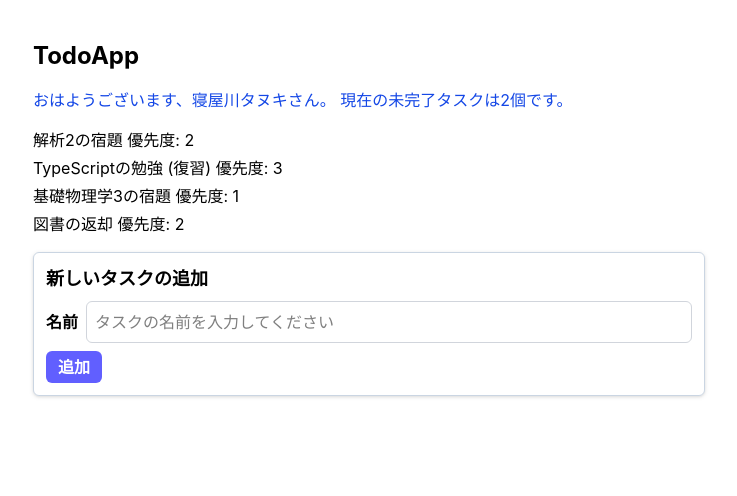
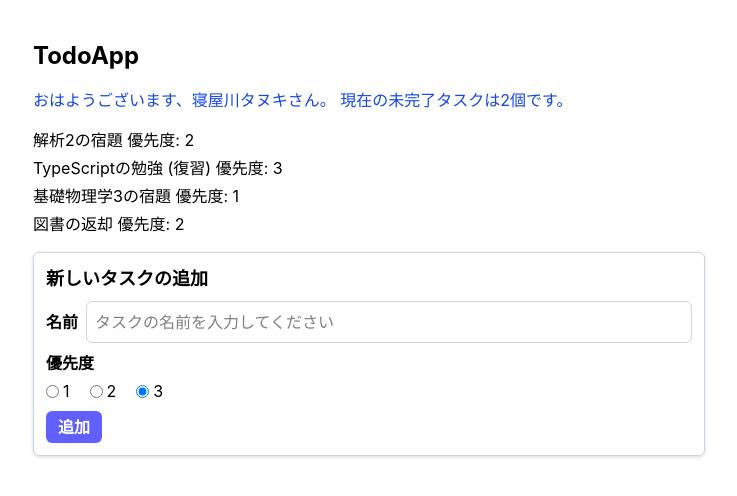
Before and after one commit to TakeshiWada1980/react-todo-app, a React (Vite) app: page / in a window 1280 px wide. Shown: the top 496 px of the page, without its empty margins (271-1008 px from the left). Built offline with nearby package versions, Linux system fonts and the light colour scheme.

Commit message:
lecture05 step03: 優先度のラジオボタン

```diff
--- a/src/App.tsx
+++ b/src/App.tsx
@@ -10,6 +10,7 @@ import { twMerge } from "tailwind-merge";
 const App = () => {
   const [todos, setTodos] = useState<Todo[]>(initTodos);
   const [newTodoName, setNewTodoName] = useState("");
+  const [newTodoPriority, setNewTodoPriority] = useState(3);
 
   const uncompletedCount = todos.filter((todo) => !todo.isDone).length;
 
@@ -17,16 +18,21 @@ const App = () => {
     setNewTodoName(e.target.value);
   };
 
+  const updateNewTodoPriority = (e: ChangeEvent<HTMLInputElement>) => {
+    setNewTodoPriority(Number(e.target.value));
+  };
+
   const addNewTodo = () => {
     const newTodo: Todo = {
       id: uuid(),
       name: newTodoName,
       isDone: false,
-      priority: 3,
+      priority: newTodoPriority,
       deadline: new Date(2026, 10, 13),
     };
     setTodos((currentTodos) => [...currentTodos, newTodo]);
     setNewTodoName("");
+    setNewTodoPriority(3);
   };
 
   return (
@@ -60,6 +66,25 @@ const App = () => {
           />
         </div>
 
+        <fieldset>
+          <legend className="mb-1 font-bold">優先度</legend>
+          <div className="flex gap-5">
+            {[1, 2, 3].map((value) => (
+              <label key={value} className="flex items-center space-x-1">
+                <input
+                  id={`priority-${value}`}
+                  name="priorityGroup"
+                  type="radio"
+                  value={value}
+                  checked={newTodoPriority === value}
+                  onChange={updateNewTodoPriority}
+                />
+                <span>{value}</span>
+              </label>
+            ))}
+          </div>
+        </fieldset>
+
         <button
           type="button"
           onClick={addNewTodo}
```
